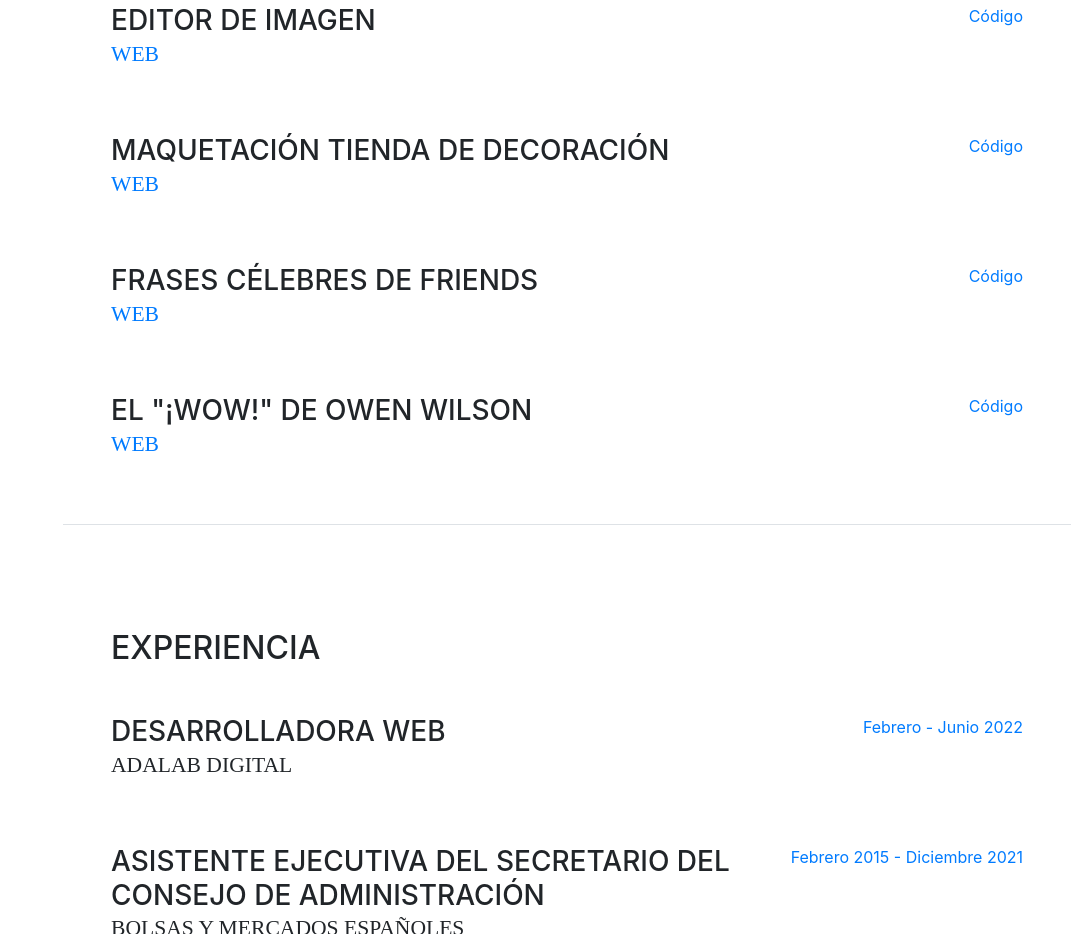
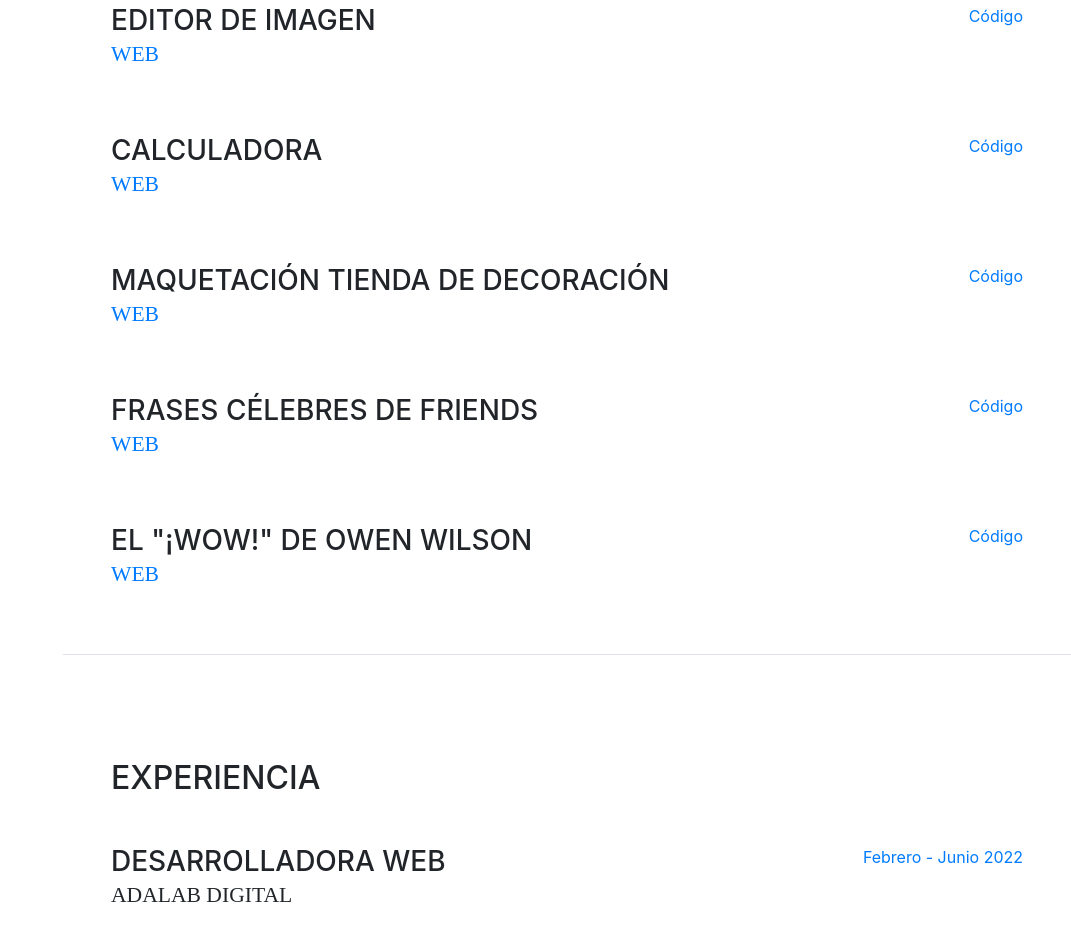
Before and after one commit to AnaliaRio/PortfolioES, a website with bundled scripts: page index.html in a window 1280 px wide. Shown: the part 1580-2514 px from the top of the page, without its empty margins (209-1280 px from the left). Built offline with nearby package versions, Linux system fonts and the light colour scheme; a web font is replaced by a local one.

Commit message:
Added a new project

```diff
--- a/index.html
+++ b/index.html
@@ -250,6 +250,17 @@
             </div>
             <div class="resume-date text-md-right">
               <span class="text-primary"><a href="https://github.com/AnaliaRio/CSS-Variables" target="_blank">Código</a></span>
+            </div>
+          </div>
+
+          <div class="resume-item d-flex flex-column flex-md-row mb-5">
+            <div class="resume-content mr-auto">
+              <h3 class="mb-0">Calculadora</h3>
+              <div class="subheading mb-3"><a href="https://analiario.github.io/Calculator/" target="_blank">Web</a></div>
+              <!-- <p>Collaboratively administrate empowered markets via plug-and-play networks. Dynamically procrastinate B2C users after installed base benefits. Dramatically visualize customer directed convergence without revolutionary ROI.</p> -->
+            </div>
+            <div class="resume-date text-md-right">
+              <span class="text-primary"><a href="https://github.com/AnaliaRio/Calculator" target="_blank">Código</a></span>
             </div>
           </div>
 
```
